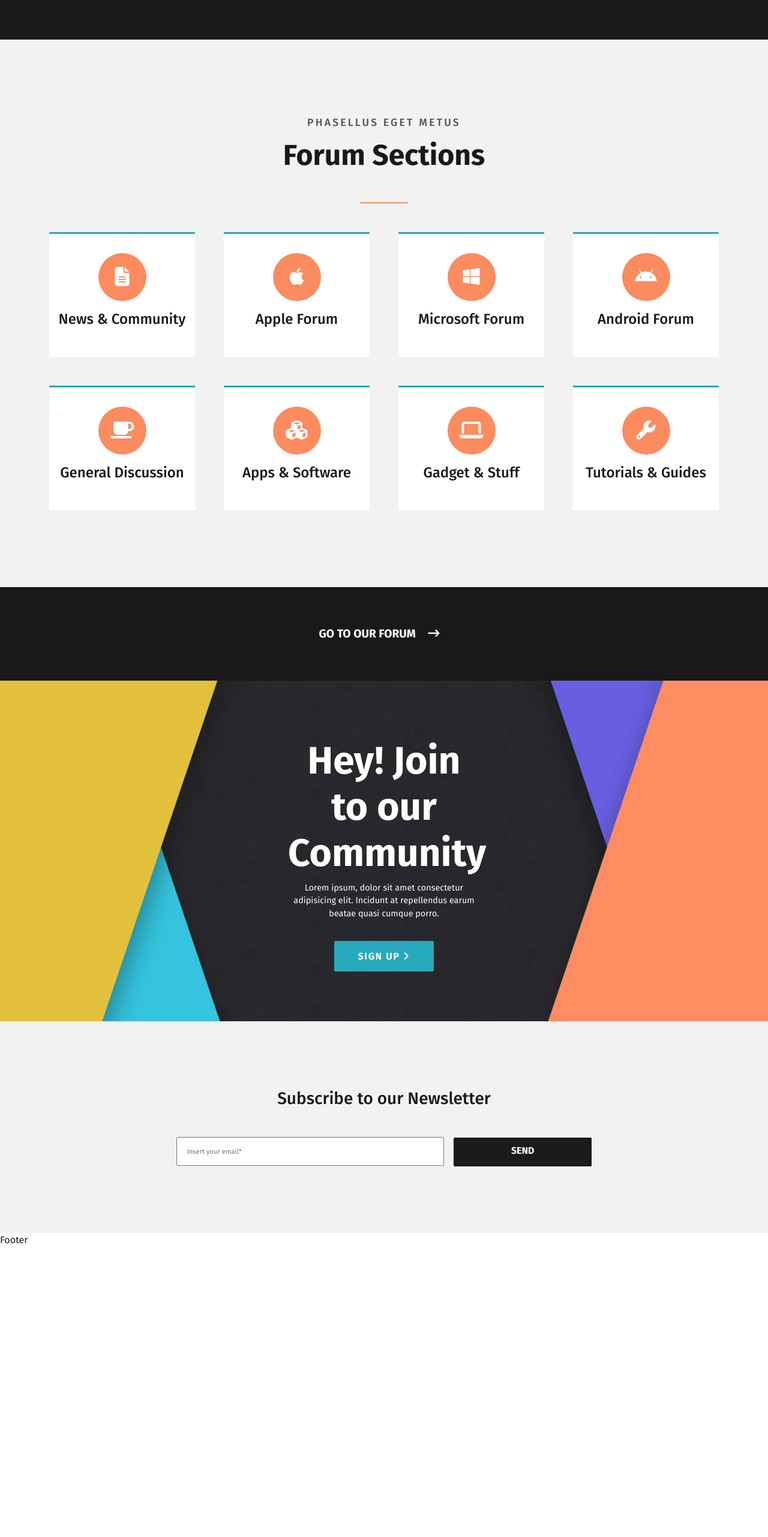
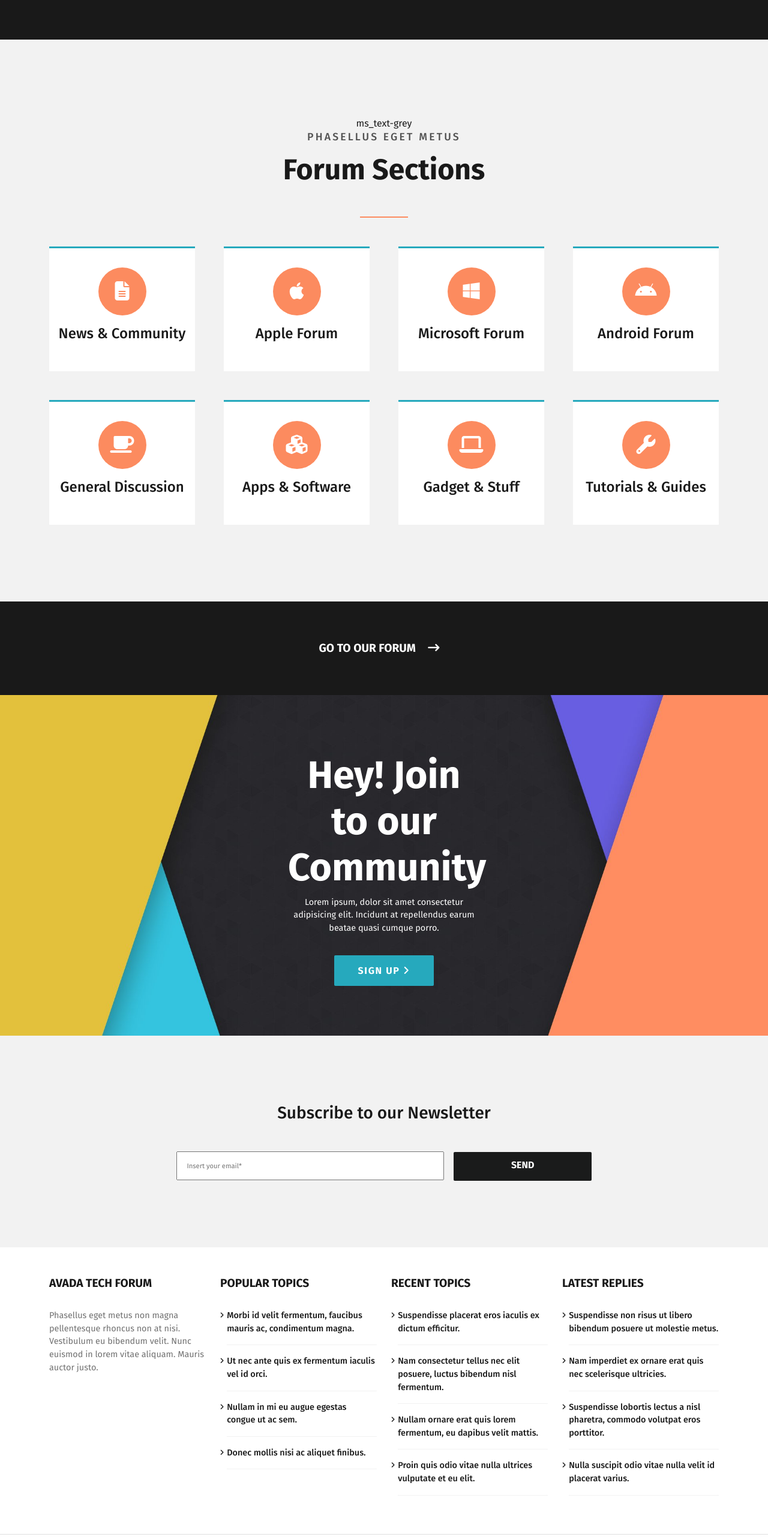
Before and after one commit to matte887/proj-html-vuejs, a Vue app: page / in a window 1280 px wide. Shown: the part 3735-6298 px from the top of the page at 60% size. Before the commit the page ends 5831 px from the top, so only its background shows below. Built offline with nearby package versions, Linux system fonts and the light colour scheme.

Commit message:
Footer: implementato

```diff
--- a/src/App.vue
+++ b/src/App.vue
@@ -10,7 +10,7 @@
     <!-- /Main -->
 
     <!-- Footer -->
-    <AppFooter />
+    <AppFooter :footerItems = 'footerMenu' />
     <!-- /Footer -->
 
   </div>
@@ -30,7 +30,36 @@ export default {
   },
   data() {
     return {
-      headerMenu: ['Home', 'Apple', 'Microsoft', 'Android', 'Forums', 'Contact us']
+      headerMenu: ['Home', 'Apple', 'Microsoft', 'Android', 'Forums', 'Contact us'],
+      footerMenu: [
+        {
+          title: 'Popular topics',
+          voices: [
+            'Morbi id velit fermentum, faucibus mauris ac, condimentum magna.',
+            'Ut nec ante quis ex fermentum iaculis vel id orci.',
+            'Nullam in mi eu augue egestas congue ut ac sem.',
+            'Donec mollis nisi ac aliquet finibus.'
+          ]
+        },
+        {
+          title: 'Recent topics',
+          voices: [
+            'Suspendisse placerat eros iaculis ex dictum efficitur.',
+            'Nam consectetur tellus nec elit posuere, luctus bibendum nisl fermentum.',
+            'Nullam ornare erat quis lorem fermentum, eu dapibus velit mattis.',
+            'Proin quis odio vitae nulla ultrices vulputate et eu elit.'
+          ]
+        },
+        {
+          title: 'Latest replies',
+          voices: [
+            'Suspendisse non risus ut libero bibendum posuere ut molestie metus.',
+            'Nam imperdiet ex ornare erat quis nec scelerisque ultricies.',
+            'Suspendisse lobortis lectus a nisl pharetra, commodo volutpat eros porttitor.',
+            'Nulla suscipit odio vitae nulla velit id placerat varius.'
+          ]
+        }
+      ]
     }
   }
 }
--- a/src/components/AppFooter.vue
+++ b/src/components/AppFooter.vue
@@ -1,15 +1,158 @@
 <template>
   <footer>
-      <p>Footer</p>
+    <!-- footer -->
+    <div class="ms_footer">
+      <div class="container my-5">
+        <div class="row row-cols-4">
+          <div class="col">
+            <h4>Avada tech forum</h4>
+            <p class="ms_text-grey">
+              Phasellus eget metus non magna pellentesque rhoncus non at nisi.
+              Vestibulum eu bibendum velit. Nunc euismod in lorem vitae aliquam.
+              Mauris auctor justo.
+            </p>
+          </div>
+          <div class="col" v-for="(item, index) in footerItems" :key="index">
+            <h4>{{ item.title }}</h4>
+            <ul>
+              <li v-for="(bulletPoint, index) in item.voices" :key="index">
+                <a href="">
+                  {{ bulletPoint }}
+                </a>
+              </li>
+            </ul>
+          </div>
+        </div>
+      </div>
+    </div>
+    <!-- /footer -->
+    <hr />
+    <!-- footer bottom -->
+    <div class="ms_footer-bottom my-4">
+      <div class="container">
+        <div class="row align-items-center">
+          <div class="col">
+            <p class="ms_text-grey">
+              &copy; Copyright 2012 - 2020 | Avada Theme by
+              <span class="ms_text-black">Theme Fusion</span>
+              | All Rights Reserved | Powered by
+              <span class="ms_text-black">WordPress</span>
+            </p>
+          </div>
+          <div class="col-auto">
+            <ul class="d-flex">
+              <li>
+                <a class="facebook" href=""
+                  ><i class="fa-brands fa-facebook-f"></i
+                ></a>
+              </li>
+              <li>
+                <a class="twitter" href=""
+                  ><i class="fa-brands fa-twitter"></i
+                ></a>
+              </li>
+              <li>
+                <a class="instagram" href=""
+                  ><i class="fa-brands fa-instagram"></i
+                ></a>
+              </li>
+              <li>
+                <a class="youtube" href=""
+                  ><i class="fa-brands fa-youtube"></i
+                ></a>
+              </li>
+            </ul>
+          </div>
+        </div>
+      </div>
+    </div>
+    <!-- /footer bottom -->
   </footer>
 </template>
 
 <script>
 export default {
-    name: 'AppFooter',
-}
+  name: "AppFooter",
+  props: {
+    footerItems: Array,
+  },
+};
 </script>
 
 <style lang="scss" scoped>
+@import "../style/variables.scss";
 
+footer {
+  font-size: 0.9rem;
+}
+
+.ms_footer {
+  h4 {
+    text-transform: uppercase;
+    margin-bottom: 2rem;
+    font-size: 1.2rem;
+    font-weight: 700;
+  }
+
+  ul {
+    padding: 0;
+    li {
+      font-weight: 500;
+      margin-left: 0.7rem;
+      position: relative;
+    }
+
+    li::before {
+      font-family: "FontAwesome";
+      content: "\f105";
+      font-size: 0.7rem;
+      position: absolute;
+      left: -12px;
+      top: 2px;
+    }
+
+    li::after {
+      content: "";
+      display: block;
+      width: 100%;
+      height: 1px;
+      background-color: $background-grey;
+      margin: 1rem 0;
+    }
+  }
+}
+
+hr {
+  color: gray;
+}
+
+.ms_footer-bottom {
+  .ms_text-black {
+    color: initial;
+  }
+  li a {
+    display: flex;
+    align-items: center;
+    justify-content: center;
+    width: 50px;
+    height: 50px;
+    margin: 0 0.5rem;
+    border-radius: 50%;
+    font-size: 1.2rem;
+    color: $white-shade;
+  }
+
+  .facebook {
+    background-color: #3c5998;
+  }
+  .twitter {
+    background-color: #54acee;
+  }
+  .instagram {
+    background-color: #3f729b;
+  }
+  .youtube {
+    background-color: #cd201e;
+  }
+}
 </style>
--- a/src/components/AppMain.vue
+++ b/src/components/AppMain.vue
@@ -27,7 +27,7 @@
             <p class="ms_small-text">
               October 11th, 2015 | <span>2 Comments</span>
             </p>
-            <p class="ms_test-grey">
+            <p class="ms_text-grey">
               Lorem ipsum dolor sit amet consectetur adipisicing elit. Nemo
               voluptatem quia explicabo laboriosam inventore praesentium, a
               maxime.
@@ -40,7 +40,7 @@
             />
             <h5>Vivamus pellenteque, felis quis varius</h5>
             <p class="ms_small-text">October 11th, 2015 | Comments off</p>
-            <p class="ms_test-grey">
+            <p class="ms_text-grey">
               Lorem ipsum dolor sit amet consectetur adipisicing elit. Nemo
               voluptatem quia explicabo laboriosam inventore praesentium, a
               maxime.
@@ -53,7 +53,7 @@
             />
             <h5>Donec ornare pretium erget scelisque justo</h5>
             <p class="ms_small-text">October 11th, 2015 | Comments off</p>
-            <p class="ms_test-grey">
+            <p class="ms_text-grey">
               Lorem ipsum dolor sit amet consectetur adipisicing elit. Nemo
               voluptatem quia explicabo laboriosam inventore praesentium, a
               maxime.
@@ -93,7 +93,7 @@
             <p class="ms_small-text">
               October 11th, 2015 | <span>2 Comments</span>
             </p>
-            <p class="ms_test-grey">
+            <p class="ms_text-grey">
               Lorem ipsum dolor sit amet consectetur adipisicing elit. Nemo
               voluptatem quia explicabo laboriosam inventore praesentium, a
               maxime.
@@ -106,7 +106,7 @@
             />
             <h5>Vivamus pellenteque, felis quis varius</h5>
             <p class="ms_small-text">October 11th, 2015 | Comments off</p>
-            <p class="ms_test-grey">
+            <p class="ms_text-grey">
               Lorem ipsum dolor sit amet consectetur adipisicing elit. Nemo
               voluptatem quia explicabo laboriosam inventore praesentium, a
               maxime.
@@ -119,7 +119,7 @@
             />
             <h5>Donec ornare pretium erget scelisque justo</h5>
             <p class="ms_small-text">October 11th, 2015 | Comments off</p>
-            <p class="ms_test-grey">
+            <p class="ms_text-grey">
               Lorem ipsum dolor sit amet consectetur adipisicing elit. Nemo
               voluptatem quia explicabo laboriosam inventore praesentium, a
               maxime.
@@ -207,7 +207,7 @@
       </a>
     </section>
 
-    <section class="ms_forum-sections">
+    <section class="ms_forum-sections">ms_text-grey
       <h5 class="ms_small-title mb-3">Phasellus eget metus</h5>
       <h3 class="ms_h3-title">Forum Sections</h3>
       <div class="container">
--- a/src/style/common.scss
+++ b/src/style/common.scss
@@ -37,7 +37,7 @@ a:hover {
     color: $text-grey;
 }
 
-.ms_test-grey {
+.ms_text-grey {
     color: $text-grey;
 }
 
```
